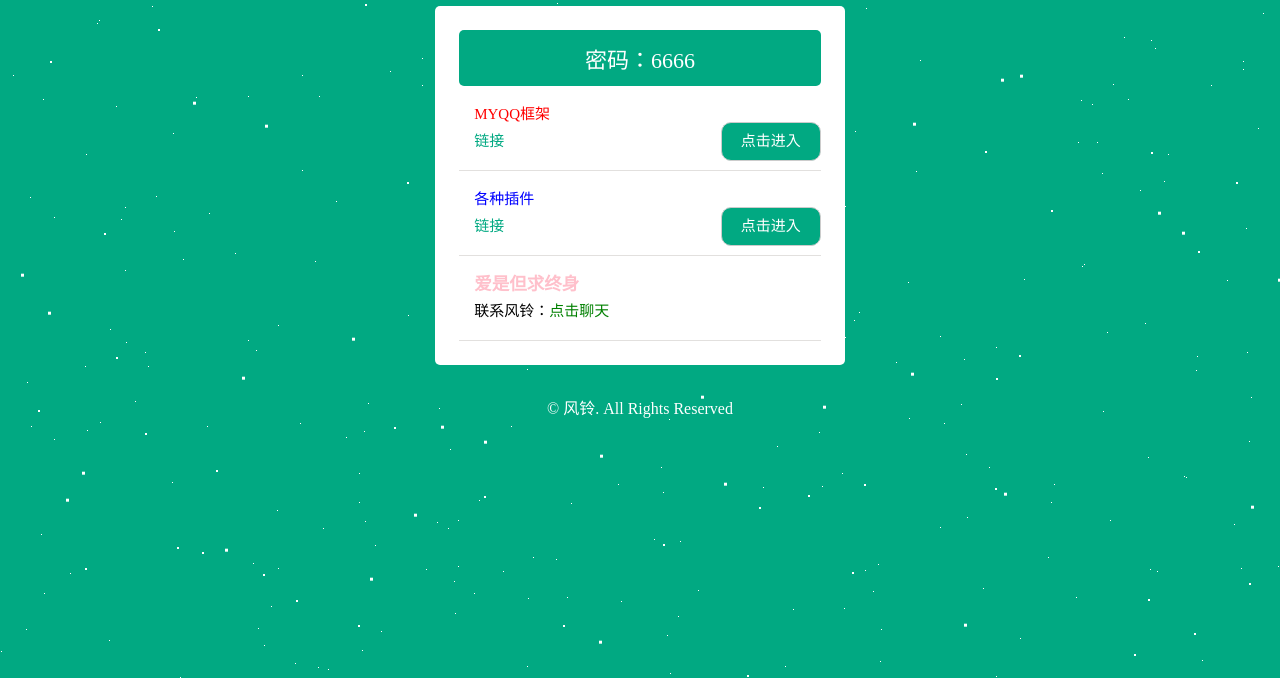
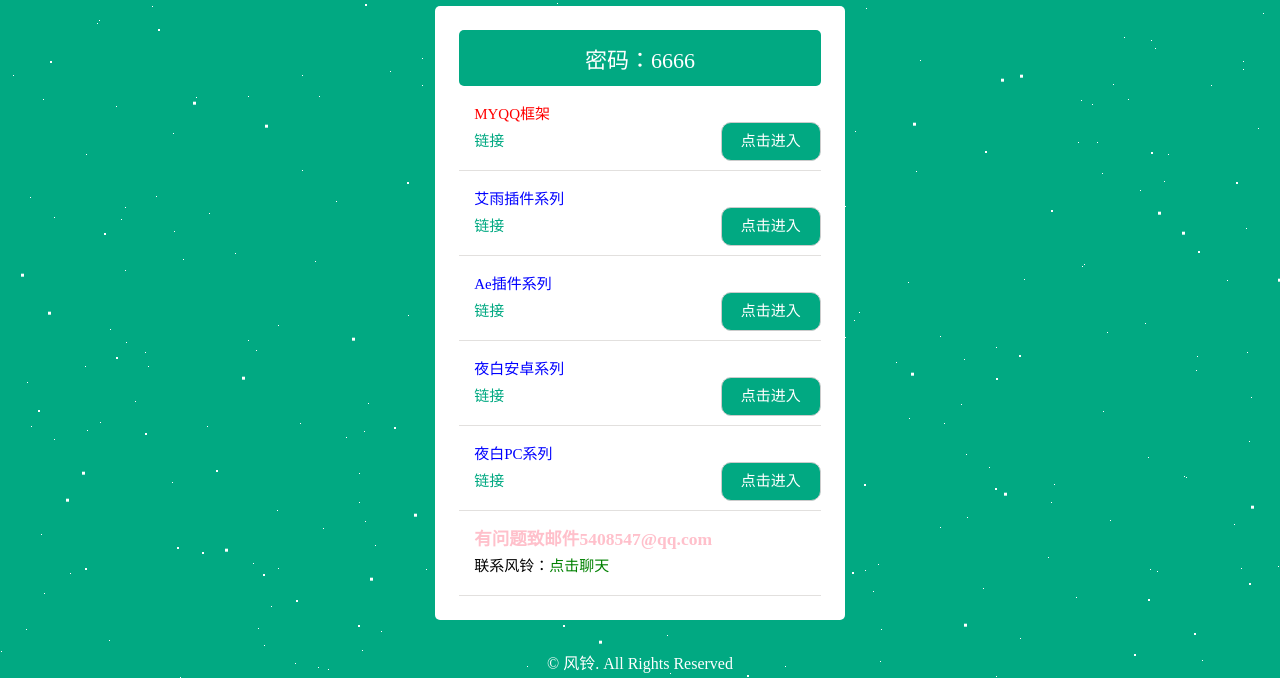
Before and after one commit to Voia/i, a plain HTML site: page index.html in a window 1280 px wide. Shown: the part 122-800 px from the top of the page. Drawn offline with Linux system fonts and the light colour scheme.

Commit message:
Update index.html

```diff
--- a/index.html
+++ b/index.html
@@ -676,7 +676,7 @@
 
                         </li>
                         <li>
-                            <font color="blue">各种插件</font>
+                            <font color="blue">艾雨插件系列</font>
                             <div class="link">
                                 <div><a href="https://i0i.lanzout.com/b03974v4j" target="_blank" style="color:#02a982">链接</a>
                                 </div>
@@ -684,14 +684,38 @@
                             </div>
 
                         </li>
+                        <li>
+                            <font color="blue">Ae插件系列</font>
+                            <div class="link">
+                                <div><a href="https://i0i.lanzout.com/b039auwbg" target="_blank" style="color:#02a982">链接</a>
+                                </div>
+                                <div class="go"><a href="https://i0i.lanzout.com/b039auwbg" target="_blank">点击进入</a></div>
+                            </div>
 
+                        </li>
                         <li>
-                            <h3 style="color: pink;font-weight: bold;">爱是但求终身</h3></hr>
+                            <font color="blue">夜白安卓系列</font>
+                            <div class="link">
+                                <div><a href="https://xl888.lanzoue.com/s/YBA" target="_blank" style="color:#02a982">链接</a>
+                                </div>
+                                <div class="go"><a href="https://xl888.lanzoue.com/s/YBA" target="_blank">点击进入</a></div>
+                            </div>
+
+                        </li>
+                        <li>
+                            <font color="blue">夜白PC系列</font>
+                            <div class="link">
+                                <div><a href="https://xl888.lanzoue.com/s/YBP" target="_blank" style="color:#02a982">链接</a>
+                                </div>
+                                <div class="go"><a href="https://xl888.lanzoue.com/s/YBP" target="_blank">点击进入</a></div>
+                            </div>
+
+                        </li>
+                        <li>
+                            <h3 style="color: pink;font-weight: bold;">有问题致邮件5408547@qq.com</h3></hr>
                             联系风铃：<a href="https://qm.qq.com/q/cGa72qHIY0" target="_blank"><font
                                         color="green">点击聊天</font></a></br>
-
-
-                        </li>
+                         </li>
                     </ul>
                 </div>
             </div>
```
